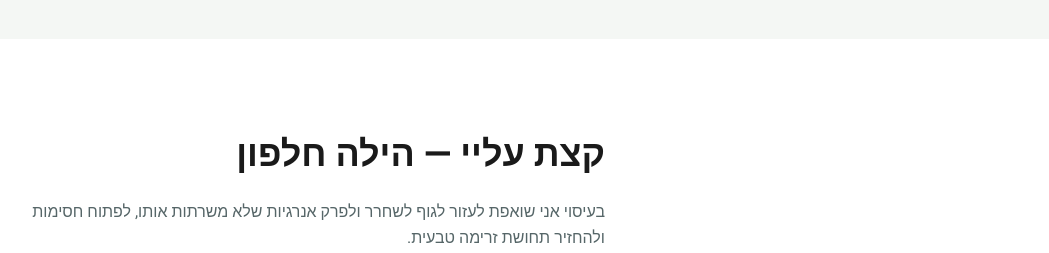
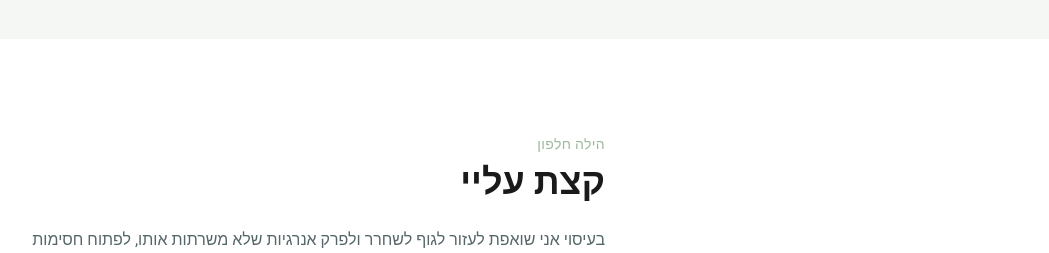
Before and after one commit to hilahalfo1-jpg/Halo_yoga, a Next.js app: page / in a window 1280 px wide. Shown: the part 1640-1893 px from the top of the page, without its empty margins (3-1052 px from the left). Built offline with nearby package versions, Linux system fonts and the light colour scheme; no server answers; the database is empty; a web font is replaced by a local one.

Commit message:
style: show הילה חלפון as subtitle above קצת עליי heading
Co-Authored-By: Claude Opus 4.6 (1M context) <noreply@anthropic.com>

```diff
--- a/src/components/home/AboutPreview.tsx
+++ b/src/components/home/AboutPreview.tsx
@@ -83,8 +83,9 @@ export default function AboutPreview() {
           transition={{ duration: 0.5 }}
           className="order-1 lg:order-2"
         >
+          <p className="text-sm font-medium text-primary tracking-wide mb-2">הילה חלפון</p>
           <h2 className="text-3xl md:text-4xl font-bold text-text mb-6">
-            {t("about", "title", "קצת עליי — הילה חלפון")}
+            {t("about", "title", "קצת עליי")}
           </h2>
 
           <div className="space-y-4 text-text-secondary leading-relaxed mb-8">
```
